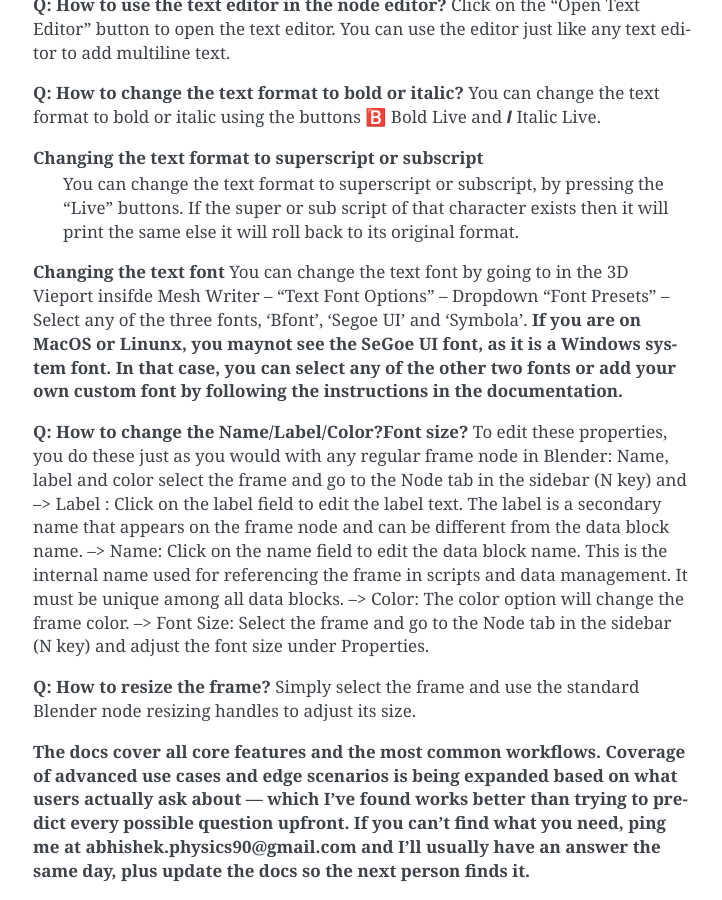
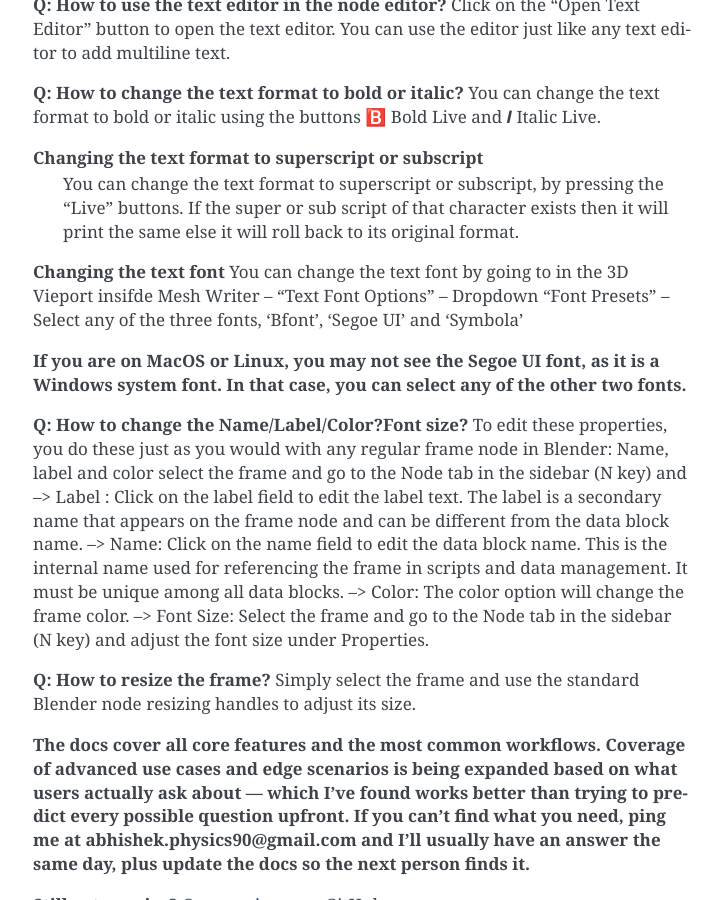
Before and after one commit to Mytner/Mesh-Writer-Support, a Sphinx documentation site: the page built from docs/faq.rst, in a window 1280 px wide and 900 px high, scrolled down 3471 px. Shown: the whole window, without its empty margins (387-1109 px from the left). Built offline with Sphinx 7.4.7, drawn with Linux system fonts in a browser that asks for light colours.

Commit message:
Update docs FAQ fonts-

```diff
--- a/docs/faq.rst
+++ b/docs/faq.rst
@@ -155,8 +155,9 @@ You can change the text format to bold or italic using the buttons 🅱️ Bold
  You can change the text format to superscript or subscript, by pressing the "Live" buttons. If the super or sub script of that character exists then it will print the same else it will roll back to its original format.
 
 **Changing the text font**
-You can change the text font by going to  in the 3D Vieport insifde Mesh Writer -- "Text Font Options" -- Dropdown "Font Presets" --Select any of the three fonts, 'Bfont', 'Segoe UI' and 'Symbola'.
-**If you are on MacOS or Linunx, you maynot see the SeGoe UI font, as it is a Windows system font. In that case, you can select any of the other two fonts or add your own custom font by following the instructions in the documentation.**
+You can change the text font by going to  in the 3D Vieport insifde Mesh Writer -- "Text Font Options" -- Dropdown "Font Presets" --Select any of the three fonts, 'Bfont', 'Segoe UI' and 'Symbola'
+
+**If you are on MacOS or Linux, you may not see the Segoe UI font, as it is a Windows system font. In that case, you can select any of the other two fonts.**
 
 **Q: How to change the Name/Label/Color?Font size?**
 To edit these properties, you do these just as you would with any regular frame node in Blender:
```
